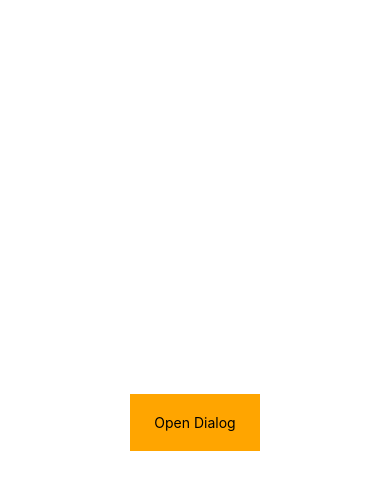
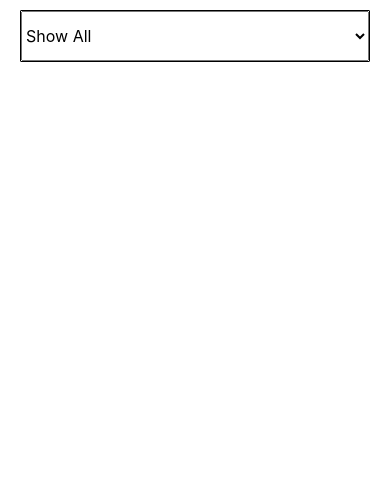
Before and after one commit to phamtanphat/Reactnative18052020, a React Native app: screen / in a window 390 px wide. Shown: the top 490 px of the page. Built offline with nearby package versions, Linux system fonts and the light colour scheme.

Commit message:
update ui filter

```diff
--- a/react-native.config.js
+++ /dev/null
@@ -1,3 +0,0 @@
-module.exports = {
-    assets: ['./assets/fonts']
-}
--- a/src/components/Filter.js
+++ b/src/components/Filter.js
@@ -1,93 +1,42 @@
-import React, { Component } from 'react'
-import { Text, View , Modal , TouchableOpacity , StyleSheet , TouchableHighlight} from 'react-native'
+/* eslint-disable prettier/prettier */
+import React, {Component} from 'react';
+import {Picker, StyleSheet, View} from 'react-native';
 
-export default class Filter extends Component {
+class Filter extends Component {
   state = {
-        modalVisible: false
-    }
-    setModalVisible = () => {
-        this.setState({modalVisible : !this.state.modalVisible})
-    }
+    filterMode: '',
+  };
+  setFilterMode = (filtermode) => {
+    this.setState({filtermode});
+  };
   render() {
+    console.log('render filter');
     return (
-            <View style={styles.containerFilter}>
-                <TouchableOpacity
-                    onPress={() => this.setModalVisible()}
-                    style={styles.buttonDialog}
-                >
-                    <Text> Open Dialog </Text>
-                </TouchableOpacity>
-                <Modal
-                    animationType="fade"
-                    transparent={true}
-                    visible={this.state.modalVisible}
-                    onRequestClose={() => {
-                    Alert.alert("Modal has been closed.");
-                    }}
-                    >
-                    <View style={styles.centeredView}>
-                    <View style={styles.modalView}>
-                    <Text style={styles.modalText}>Hello World!</Text>
-
-                    <TouchableHighlight
-                        style={{ ...styles.openButton, backgroundColor: "#2196F3" }}
-                        onPress={() => {
-                        this.setModalVisible();
-                        }}
-                    >
-                        <Text style={styles.textStyle}>Hide Modal</Text>
-                    </TouchableHighlight>
+      <View style={styles.containerPickerStyle}>
+        <Picker
+          selectedValue={this.state.filtermode}
+          style={styles.pickerStyle}
+          onValueChange={(itemValue) => this.setFilterMode(itemValue)}>
+          <Picker.Item label="Show All" value="Show_All" />
+          <Picker.Item label="Show Forgot" value="Show_Forgot" />
+          <Picker.Item label="Show Memorized" value="Show_Memorized" />
+        </Picker>
       </View>
-                    </View>
-                    </Modal>
-            </View>
-        )
+    );
   }
 }
+
 const styles = StyleSheet.create({
-    containerFilter: {
-        flex :1 ,
-        justifyContent : 'center',
-        alignItems: 'center'
+  containerPickerStyle: {
+    borderWidth: 1,
+    borderRadius: 1,
+    borderColor: 'black',
+    marginHorizontal: 20,
+    marginVertical: 10,
   },
-    buttonDialog: {
-        backgroundColor : 'orange',
-        padding : 20
+  pickerStyle: {
+    height: 50,
   },
-    centeredView: {
-        flex: 1,
-        justifyContent: "center",
-        alignItems: "center",
-        marginTop: 22
-      },
-      modalView: {
-        margin: 20,
-        backgroundColor: "white",
-        borderRadius: 20,
-        padding: 35,
-        alignItems: "center",
-        shadowColor: "#000",
-        shadowOffset: {
-          width: 0,
-          height: 2
-        },
-        shadowOpacity: 0.25,
-        shadowRadius: 3.84,
-        elevation: 5
-      },
-      openButton: {
-        backgroundColor: "#F194FF",
-        borderRadius: 20,
-        padding: 10,
-        elevation: 2
-      },
-      textStyle: {
-        color: "white",
-        fontWeight: "bold",
-        textAlign: "center"
-      },
-      modalText: {
-        marginBottom: 15,
-        textAlign: "center"
-      }
-})
+});
+
+export default Filter;
```
Also changed, not shown: 3 other files (tests, documents, lock files or other folders). Lines whose indentation alone changed are shown as unchanged.
